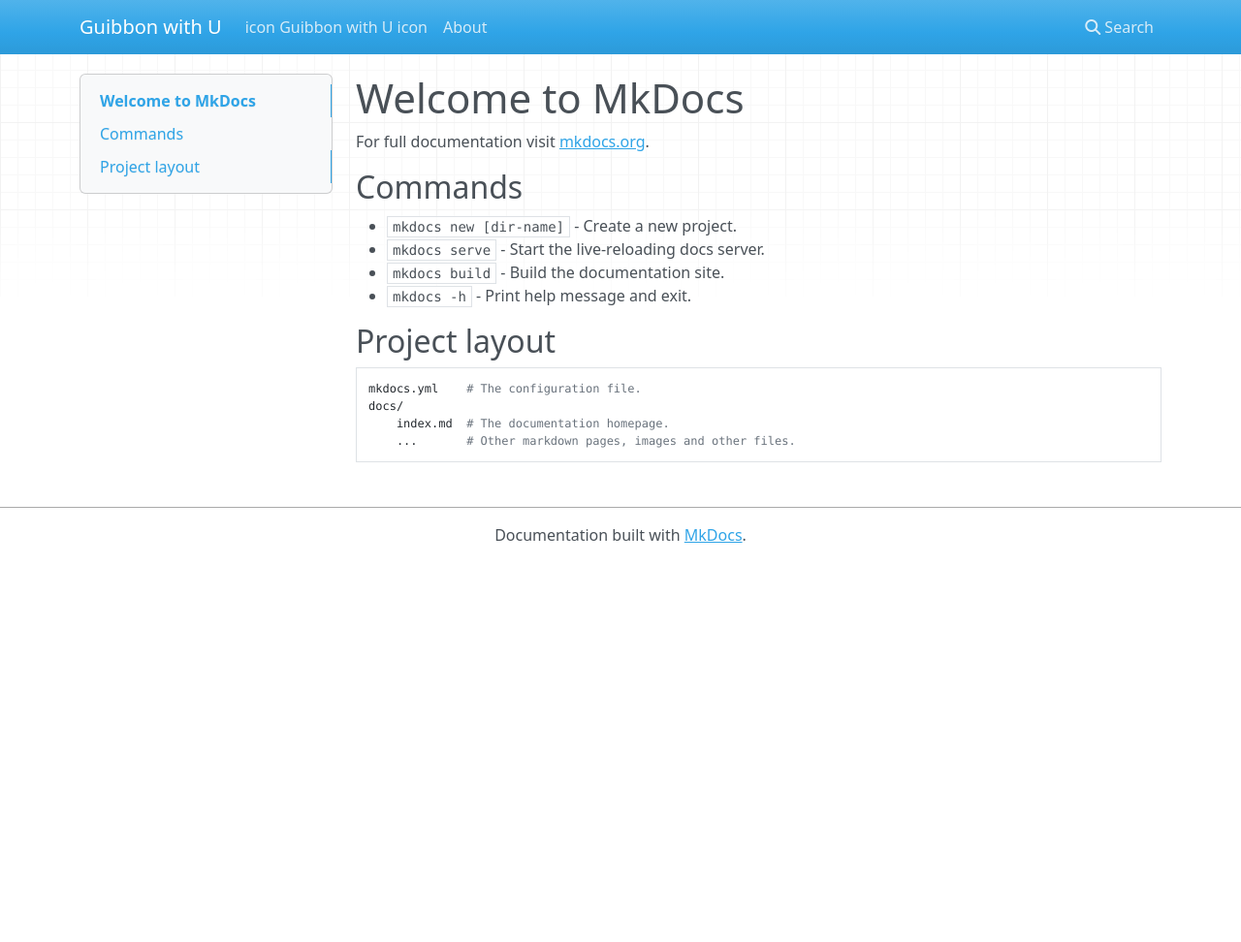
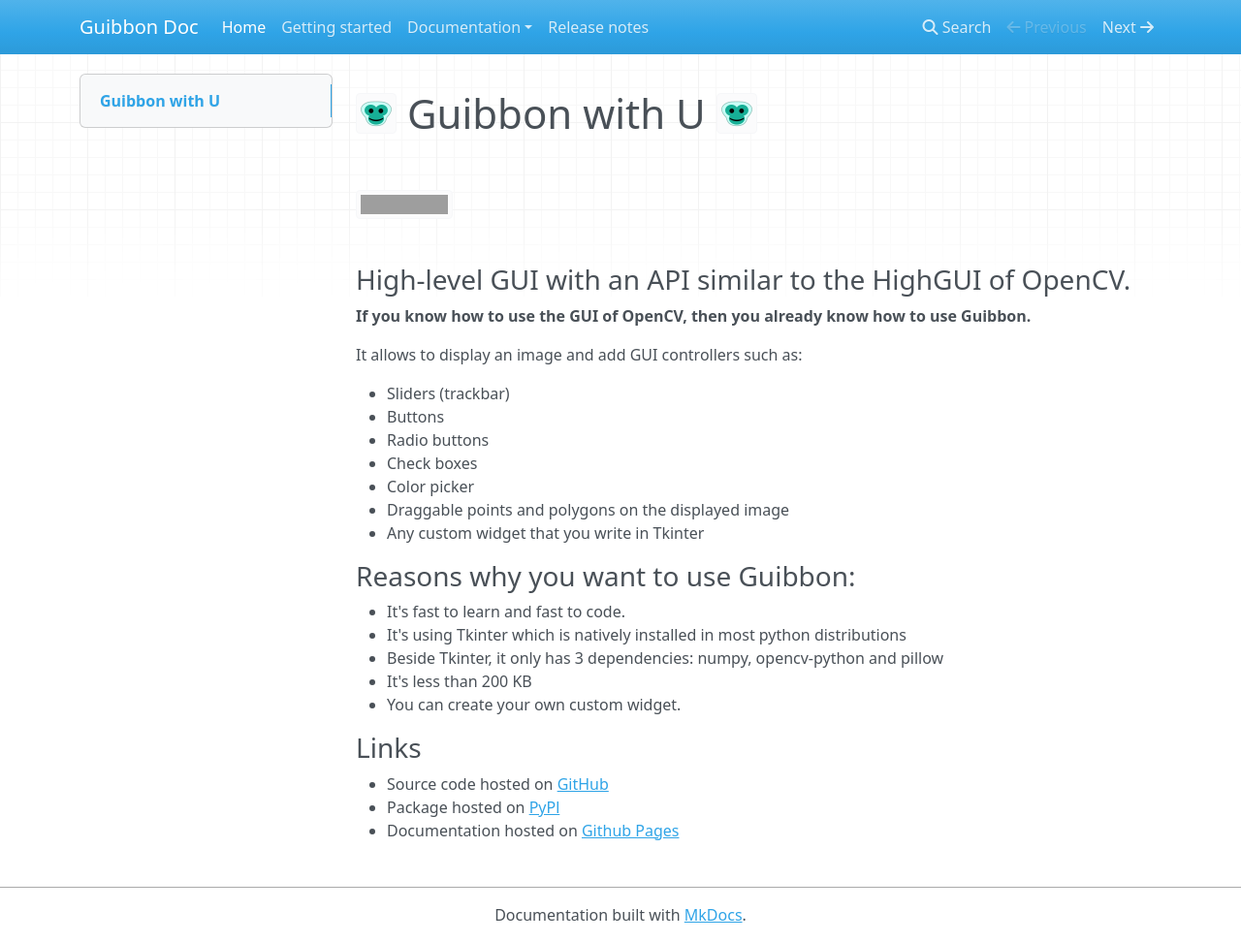
Before and after one commit to ManuGira/Guibbon, an MkDocs documentation site: the page built from docs/index.md, in a window 1280 px wide and 972 px high. Shown: the whole window at 97% size. Built offline with MkDocs 1.6.1, drawn with Linux system fonts in a browser that asks for light colours; nearby versions of some CDN libraries; grey boxes are pictures that could not be loaded.

Commit message:
MOD(Doc): write documentation main structure

```diff
--- a/docs/index.md
+++ b/docs/index.md
@@ -1,17 +1,29 @@
-# Welcome to MkDocs
+# ![icon](images/icon32.png) Guibbon with U ![icon](images/icon32.png)
+![Tests](https://github.com/ManuGira/Guibbon/actions/workflows/tests.yml/badge.svg)
 
-For full documentation visit [mkdocs.org](https://www.mkdocs.org).
+### High-level GUI with an API similar to the HighGUI of OpenCV.
+**If you know how to use the GUI of OpenCV, then you already know how to use Guibbon.**
 
-## Commands
+It allows to display an image and add GUI controllers such as:
 
-* `mkdocs new [dir-name]` - Create a new project.
-* `mkdocs serve` - Start the live-reloading docs server.
-* `mkdocs build` - Build the documentation site.
-* `mkdocs -h` - Print help message and exit.
+ - Sliders (trackbar)
+ - Buttons
+ - Radio buttons
+ - Check boxes
+ - Color picker
+ - Draggable points and polygons on the displayed image
+ - Any custom widget that you write in Tkinter
 
-## Project layout
+### Reasons why you want to use Guibbon:
 
-    mkdocs.yml    # The configuration file.
-    docs/
-        index.md  # The documentation homepage.
-        ...       # Other markdown pages, images and other files.
+ - It's fast to learn and fast to code.
+ - It's using Tkinter which is natively installed in most python distributions
+ - Beside Tkinter, it only has 3 dependencies: numpy, opencv-python and pillow
+ - It's less than 200 KB
+ - You can create your own custom widget.
+
+### Links
+
+* Source code hosted on [GitHub](https://github.com/ManuGira/Guibbon)
+* Package hosted on [PyPl](https://pypi.org/project/guibbon)
+* Documentation hosted on [Github Pages](https://manugira.github.io/Guibbon/)
--- a/mkdocs.yml
+++ b/mkdocs.yml
@@ -1,5 +1,9 @@
-site_name: Guibbon with U
+site_name: Guibbon Doc
 site_url: https://example.com/
 nav:
-  - 'README_user.md'
-  - 'about.md'
+  - 'Home': 'index.md'
+  - 'getting_started.md'
+  - 'Documentation':
+    - 'v0.1.6* (rolling verision)': 'versions/v0.1.6/index.md'
+    - 'v0.1.5 (latest stable release)': 'versions/v0.1.5/index.md'
+  - 'release_notes.md'
--- a/pyproject.toml
+++ b/pyproject.toml
@@ -3,7 +3,7 @@
 version = "0.1.5"
 description = "Very high level GUI with an API similar to the HighGUI of OpenCV"
 authors = ["Manu Gira <manu.gira@outlook.com>"]
-readme = "docs/README_user.md"
+readme = "docs/index.md"
 repository = "https://github.com/ManuGira/Guibbon.git"
 keywords = ["GUI", "Tkinter", "OpenCV"]
 
```
Also changed, not shown: README.md (+12 -5 lines), docs/about.md (deleted, +0 -1 lines), docs/getting_started.md (added, +11 -0 lines), docs/release_notes.md (renamed from docs/README_user.md, +5 -30 lines), docs/versions/v0.1.5/index.md (added, +2 -0 lines), docs/versions/v0.1.6/index.md (added, +2 -0 lines).
